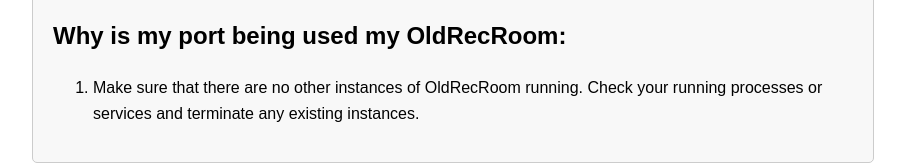
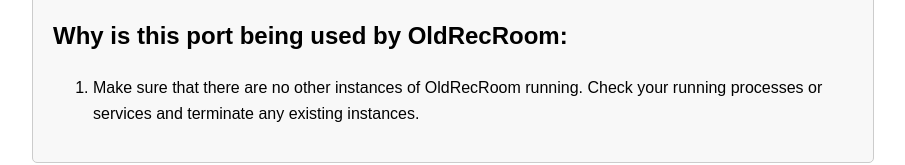
Before and after one commit to OldRecRoom/OldRecRoom.GitHub.io, a plain HTML site: page port-in-use.html in a window 1280 px wide. Shown: the part 215-380 px from the top of the page, without its empty margins (187-1092 px from the left). Drawn offline with Linux system fonts and the light colour scheme.

Commit message:
Update port-in-use.html

```diff
--- a/port-in-use.html
+++ b/port-in-use.html
@@ -28,7 +28,7 @@
  <h1 id="port-in-use-by-oldrecroom-server-software-">Port in Use by OldRecRoom server software,</h1>
 <p>If you receive an error indicating that the port is already in use when running OldRecRoom locally and accessing it via <a href="http://localhost/">http://localhost/</a>, it means that another application or process is already occupying the same port.
 To address this issue, you can try the following </p>
-<h2 id="why-is-my-port-being-used-my-oldrecroom-">Why is my port being used my OldRecRoom:</h2>
+<h2 id="why-is-my-port-being-used-my-oldrecroom-">Why is this port being used by OldRecRoom:</h2>
 <ol>
 <li><p>Make sure that there are no other instances of OldRecRoom running. Check your running processes or services and terminate any existing instances.</p>
 </li>
```
